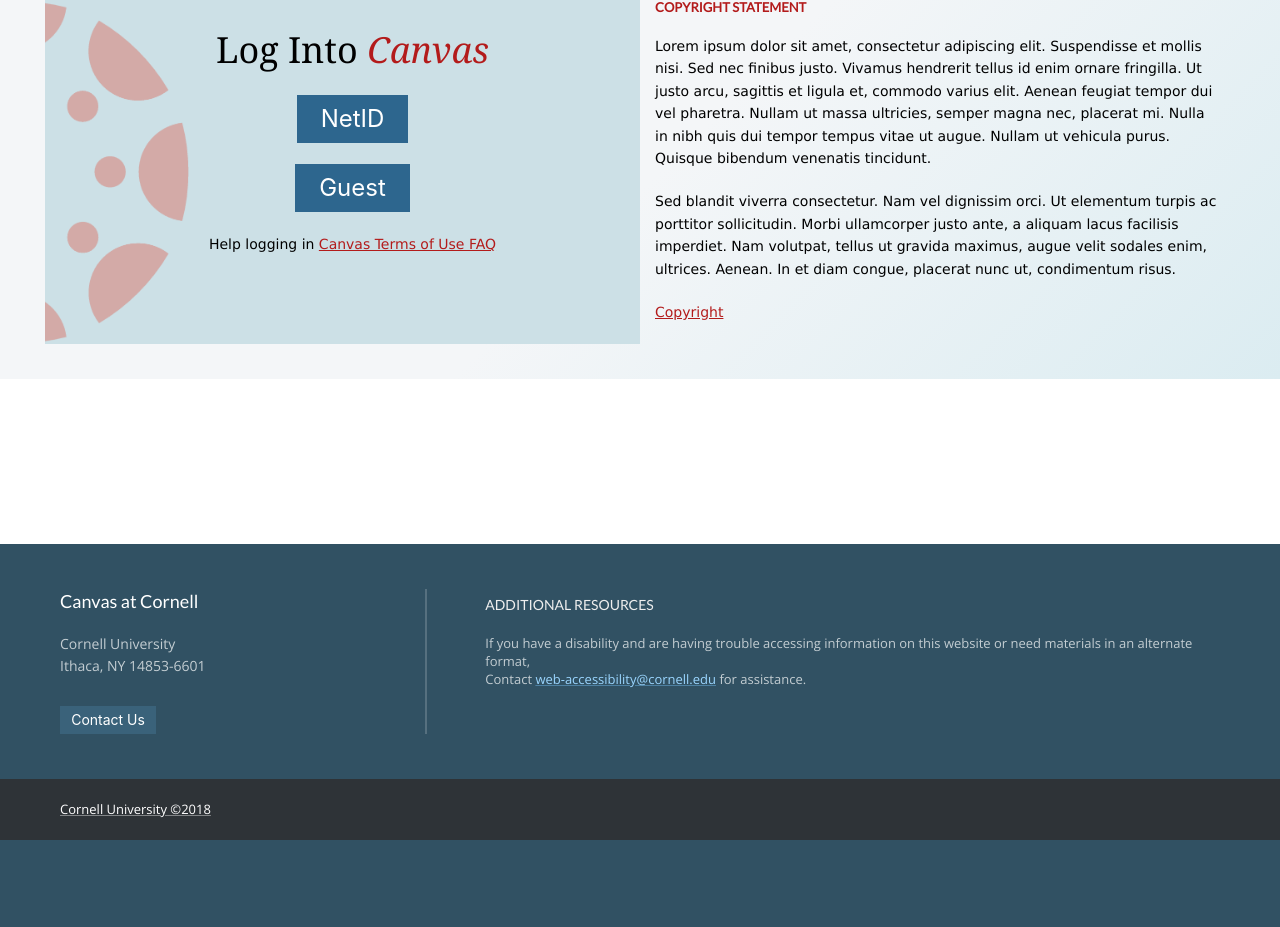
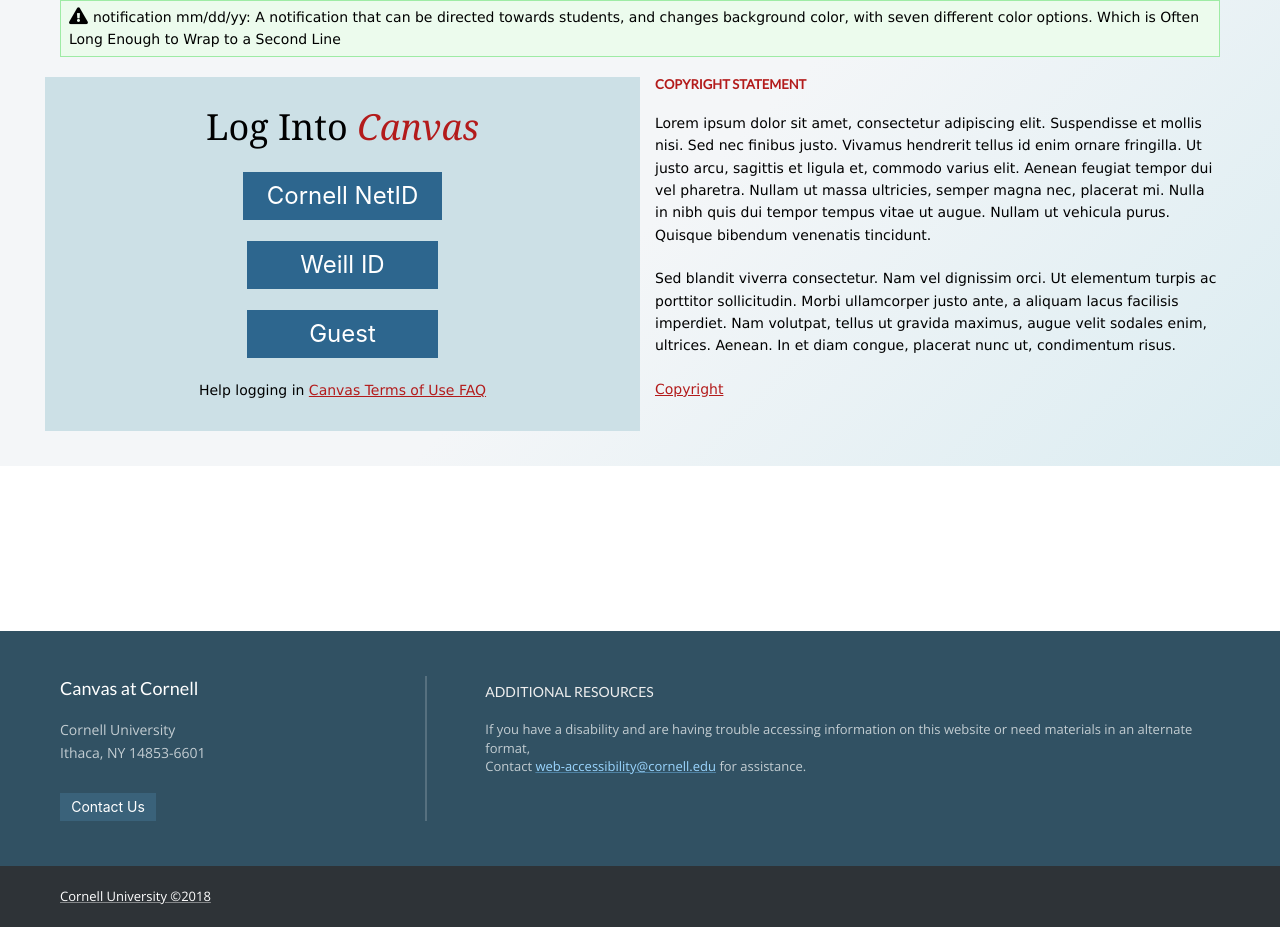
Before and after one commit to psw58/canvas-login, a PHP site: page / in a window 1280 px wide. Shown: the part 158-1085 px from the top of the page. Before the commit the page ends 998 px from the top, so only its background shows below. Run offline with PHP 8.4, Linux system fonts and the light colour scheme; style sheets or scripts are compiled from the project's sources; some libraries are stand-ins or nearby versions.

Commit message:
content php updates

```diff
--- /dev/null
+++ b/src/composer.json
@@ -0,0 +1,3 @@
+{
+
+}
--- /dev/null
+++ b/src/css/canvas.css
@@ -0,0 +1,42 @@
+#site-header > div > div.band > div > div > div.primary > h2 > em {
+  color: #b31b1b; }
+
+#site-header > div > div.container-fluid > div {
+  margin-bottom: 20px; }
+
+.flex {
+  display: flex; }
+
+#site-header > div > div.band > div > div > div.primary {
+  background: #cce0e6;
+  text-align: center;
+  padding: 30px;
+  /*padding-left: 50px;*/
+  background-size: contain;
+  /*background-image: url('./images/cti/canvas transparentlogo3.png');*/
+  background-repeat: no-repeat;
+  background-position: -200px; }
+
+a.link-button {
+  font-size: 24px;
+  padding: 0.5em 1em;
+  min-width: 191px; }
+
+a.link-button:active, a.link-button:hover, a.link-button:focus {
+  background: #315163;
+  color: #fff; }
+
+.quote p {
+  text-indent: 0em; }
+
+@media (min-width: 768px) {
+  #site-header > div > div.band > div > div > div.primary {
+    width: 50%; }
+  #site-header > div > div.band > div > div > div.secondary {
+    width: 50%; } }
+
+#notification > div > p > i {
+  padding-right: 5px;
+  font-size: 1.2em; }
+
+/*# sourceMappingURL=canvas.css.map */
--- a/src/imports/spotlight.html
+++ b/src/imports/spotlight.html
@@ -76,10 +76,11 @@
     * Use message to edit the notification message contents
     * */
     (function () {
-        //modify this message to change the message
+        //modify message variable to change the message
         var message = 'notification    mm/dd/yy: A notification that can be directed towards students, and changes background color, with seven different color options. Which is Often Long Enough to Wrap to a Second Line';
         //modify this to change background color
-        var selected_option = 2;
+        var selected_option = 6;
+
         var options = {
             1:"default",
             2:"blue-green",
--- a/src/index.php
+++ b/src/index.php
@@ -4,74 +4,24 @@
 	<meta charset="utf-8">
 	<meta http-equiv="X-UA-Compatible" content="IE=edge">
 	<meta name="viewport" content="width=device-width, initial-scale=1">
-	<title>Template - Cornell CSS Framework</title>
+	<link rel="shortcut icon" href="/images/cornell/favicon.ico" type="image/vnd.microsoft.icon">
+	<title>Cornell at Canvas</title>
 
 	<link href="//fonts.googleapis.com/css?family=Open+Sans:300,400,400i,600,700,700i|Lato:300,400" rel="stylesheet">
 	<link rel="stylesheet" href="//use.fontawesome.com/releases/v5.3.1/css/all.css" integrity="sha384-mzrmE5qonljUremFsqc01SB46JvROS7bZs3IO2EmfFsd15uHvIt+Y8vEf7N7fWAU" crossorigin="anonymous">
 	<link href="css/base.css" rel="stylesheet">
 	<link href="css/cornell.css" rel="stylesheet">
-    <link href="css/cti.css" rel="stylesheet">
-    <style>
-        #site-header > div > div.band > div > div > div.primary > h2 > em{
-            color: #b31b1b;
-        }
-        #site-header > div > div.container-fluid > div{
-            margin-bottom: 20px;
-        }
+	<link href="css/cti.css" rel="stylesheet">
+	<link href="css/canvas.css" rel="stylesheet">
 
-        .flex{
-            display: flex;
+	<!-- polyfills for html imports -->
+	<script src="//cdnjs.cloudflare.com/ajax/libs/polymer/0.3.3/platform.js"></script>
+	<link rel="import" href="imports/showcase.html">
 
-        }
+	<style>
+		/* test your styles here */
 
-        #site-header > div > div.band > div > div > div.primary{
-            background: #cce0e6;
-            text-align: center;
-            padding: 30px;
-            padding-left: 50px;
-            background-size: contain;
-            background-image: url('./images/cti/canvas transparentlogo3.png');
-            background-repeat:   no-repeat;
-            background-position: -200px;
-        }
-        #site-header > div > div.band > div > div > div.secondary{
-            /*padding: 0px 0px 0px 30px;*/
-        }
-
-        a.link-button{
-            font-size: 24px;
-            padding: 0.5em 1em;
-		}
-		a.link-button:active, a.link-button:hover, a.link-button:focus{background: #315163;color:#fff;}
-
-        .quote p {
-            text-indent: 0em;
-        }
-
-       @media (min-width: 1200px){
-        .banner-flex:before {
-            }
-        }
-
-
-        @media (min-width: 768px){
-            #site-header > div > div.band > div > div > div.primary{
-                width: 50%;
-            }
-            #site-header > div > div.band > div > div > div.secondary{
-            width: 50%;
-            }
-        }
-
-        #notification > div > p > i  {
-            padding-right: 5px;
-            font-size: 1.2em;
-        }
-
-    </style>
-	<!-- import polyfills -->
-	<script src="//cdnjs.cloudflare.com/ajax/libs/polymer/0.3.3/platform.js"></script>
-	<link rel="import" href="imports/spotlight.html">
+	</style>
 
 	<!--[if lt IE 9]>
 	<script src="https://oss.maxcdn.com/html5shiv/3.7.3/html5shiv.min.js"></script>
@@ -113,7 +63,7 @@
 					<nav id="utility-navigation" aria-label="Supplementary Navigation">
 						<ul class="list-menu links">
 							<li><a href="#">About Us</a></li>
-							<li><a href="#">Contact Us</a></li>
+							<li><a href="mailto:canvas@cornell.edu">Contact Us</a></li>
 						</ul>
 					</nav>
 				</div>
@@ -132,7 +82,10 @@
 							<div class="primary">
                             <h2 class='h1'>Log Into <em>Canvas</em></h2>
                             <p>
-                                <a class='link-button'>NetID</a>
+                                <a class='link-button'>Cornell NetID</a>
+							</p>
+                            <p>
+                                <a class='link-button'>Weill ID</a>
                             </p>
                             <p>
                                 <a class='link-button'>Guest</a>
@@ -147,26 +100,23 @@
 								<div class="quote">
 									<h2 class="-sr-and-mobile-only">Copyright Statement</h2>
                                     <p>Lorem ipsum dolor sit amet, consectetur adipiscing elit. Suspendisse et mollis nisi. Sed nec finibus justo. Vivamus hendrerit tellus id enim ornare fringilla. Ut justo arcu, sagittis et ligula et, commodo varius elit. Aenean feugiat tempor dui vel pharetra. Nullam ut massa ultricies, semper magna nec, placerat mi. Nulla in nibh quis dui tempor tempus vitae ut augue. Nullam ut vehicula purus. Quisque bibendum venenatis tincidunt.</p>
-<p>Sed blandit viverra consectetur. Nam vel dignissim orci. Ut elementum turpis ac porttitor sollicitudin. Morbi ullamcorper justo ante, a aliquam lacus facilisis imperdiet. Nam volutpat, tellus ut gravida maximus, augue velit sodales enim, ultrices. Aenean. In et diam congue, placerat nunc ut, condimentum risus.</p>
-                                <p><a href='http://www.cornell.edu/copyright.cfm'>Copyright</a></p>
+									<p>Sed blandit viverra consectetur. Nam vel dignissim orci. Ut elementum turpis ac porttitor sollicitudin. Morbi ullamcorper justo ante, a aliquam lacus facilisis imperdiet. Nam volutpat, tellus ut gravida maximus, augue velit sodales enim, ultrices. Aenean. In et diam congue, placerat nunc ut, condimentum risus.</p>
+                                	<p><a href='http://www.cornell.edu/copyright.cfm'>Copyright</a></p>
 								</div>
 								<!-- <p><a class="link-button faculty-button" href="#"><span class="icon icon-info-news"></span><span class="deco">New Faculty</span></a></p> -->
 							</div>
-
 						</div>
 					</div>
 				</div>
 			</div>
-
 		</header>
 	</div>
 
 	<div id="main-content" class="band">
 		<main id="main" class="container-fluid aria-target" tabindex="-1">
-
 			<div class="row">
 				<div id="sidebar-top" class="secondary">
-
+					<!--html imports rendered here -->
 					<div id='spotlight' class="showcase">
 
 					</div><!--end of showcase -->
@@ -180,29 +130,20 @@
 			<div class="container-fluid sidebar-left">
 				<div class="row">
 					<div class="primary">
-						<!--h2 class="h3 sr-and-mobile-only">Quick Links</h2-->
-						<!-- <p>Cornell has a variety of resources to help you navigate everything from application to graduation.</p> -->
 						<div class="one-col padded footer-links">
                         <div>
 								<h3 class="h6">Additional Resources</h3>
 								<ul class="list-menu vertical">
-							        <!-- <li><a href="#">Intranet</a></li> -->
 							        <li>If you have a disability and are having trouble accessing information on this website or need materials in an alternate format,<br> Contact <a href="mailto:web-accessibility@cornell.edu">web-accessibility@cornell.edu</a> for assistance.</li>
 								</ul>
 							</div>
-							<!--div>
-								<h3 class="h6"></h3>
-								<ul class="list-menu vertical">
-                                <a href="https://www.cornell.edu">Cornell University</a> &copy;2018
-								</ul>
-							</div-->
 						</div>
 
 					</div>
 					<div class="secondary">
 						<h2 class="h4">Canvas at Cornell</h2>
 						<p>Cornell University<br>Ithaca, NY 14853-6601</p>
-						<p><a class="link-block" href="#">Contact Us</a></p>
+						<p><a class="link-block" href="mailto:canvas@cornell.edu">Contact Us</a></p>
 					</div>
 				</div>
 			</div>
@@ -210,13 +151,6 @@
 		<div class="sub-footer">
 			<div class="container-fluid sidebar-left">
 				<div class="row">
-					<!--div class="primary">
-						<ul class="list-menu">
-                            <li><a href="mailto:web-accessibility@cornell.edu">Web Accessibility Help</a></li>
-							< <li><a href="#">Intranet</a></li>>
-							<li>If you have a disability and are having trouble accessing information on this website or need materials in an alternate format,<br> Contact <a href="mailto:web-accessibility@cornell.edu">web-accessibility@cornell.edu</a> for assistance.</li>
-						</ul>
-					</div-->
 					<div class="secondary">
 						<a href="https://www.cornell.edu">Cornell University &copy;2018</a>
 					</div>
@@ -228,11 +162,12 @@
 	<!-- jQuery and Contrib Components -->
 	<script src="https://ajax.googleapis.com/ajax/libs/jquery/1.12.4/jquery.min.js"></script>
 
-    <!-- CWD Components -->
+	<!-- Render Notification Banner -->
+	<script src="js/notifications.js"></script>
+	<!-- render HTML imports -->
     <script src="js/loadImports.js"></script>
-    <!--required for search -->
+    <!--CWD required for search -->
 	<script src="js/cwd.js"></script>
 	<script src="js/cwd_utilities.js"></script>
-
 </body>
 </html>
--- a/src/js/loadImports.js
+++ b/src/js/loadImports.js
@@ -1,4 +1,3 @@
-
 (function ($) {
     // start load imports
     function supportsImports() {
--- /dev/null
+++ b/src/js/notifications.js
@@ -0,0 +1,26 @@
+    /*start Notifications
+    * Modifies innerHTMl of div with id of "notification"
+    * Use "selected_option" to change the selected background color of alert message
+    * Use message to edit the notification message contents
+    * */
+   (function () {
+    //modify message variable to change the message
+    var message = 'notification    mm/dd/yy: A notification that can be directed towards students, and changes background color, with seven different color options. Which is Often Long Enough to Wrap to a Second Line';
+    //modify this to change background color
+    var selected_option = 6;
+
+    var options = {
+        1:"default",
+        2:"blue-green",
+        3:"blue",
+        4:"purple",
+        5:"gold",
+        6:"green",
+        7:"red"
+    }
+    var target = document.getElementById('notification');
+    var content = '<div class="panel accent-'+options[selected_option]+' fill">'+
+                    '<p><i class="fas fa-exclamation-triangle exclamation-triangle"></i>'+message+'</p>'+
+                  '</div> ';
+    target ? target.innerHTML = content: console.log('WARNING: unable to locate notifications in DOM');
+})();
--- /dev/null
+++ b/src/sass/canvas.scss
@@ -0,0 +1,50 @@
+#site-header > div > div.band > div > div > div.primary > h2 > em{
+    color: #b31b1b;
+}
+#site-header > div > div.container-fluid > div{
+    margin-bottom: 20px;
+}
+
+.flex{
+    display: flex;
+
+}
+
+#site-header > div > div.band > div > div > div.primary{
+    background: #cce0e6;
+    text-align: center;
+    padding: 30px;
+    /*padding-left: 50px;*/
+    background-size: contain;
+    /*background-image: url('./images/cti/canvas transparentlogo3.png');*/
+    background-repeat:   no-repeat;
+    background-position: -200px;
+}
+
+a.link-button{
+    font-size: 24px;
+    padding: 0.5em 1em;
+    min-width: 191px;
+}
+a.link-button:active, a.link-button:hover, a.link-button:focus{
+    background: #315163;
+    color:#fff;
+}
+
+.quote p {
+    text-indent: 0em;
+}
+
+@media (min-width: 768px){
+    #site-header > div > div.band > div > div > div.primary{
+        width: 50%;
+    }
+    #site-header > div > div.band > div > div > div.secondary{
+    width: 50%;
+    }
+}
+
+#notification > div > p > i  {
+    padding-right: 5px;
+    font-size: 1.2em;
+}
```
Also changed, not shown: src/announcements.php (added, +15 -0 lines), src/imports/parse_teach.html (added, +1 -0 lines), src/imports/showcase.html (added, +1 -0 lines), src/images/cornell/favicon.ico (added), 2 other files.
